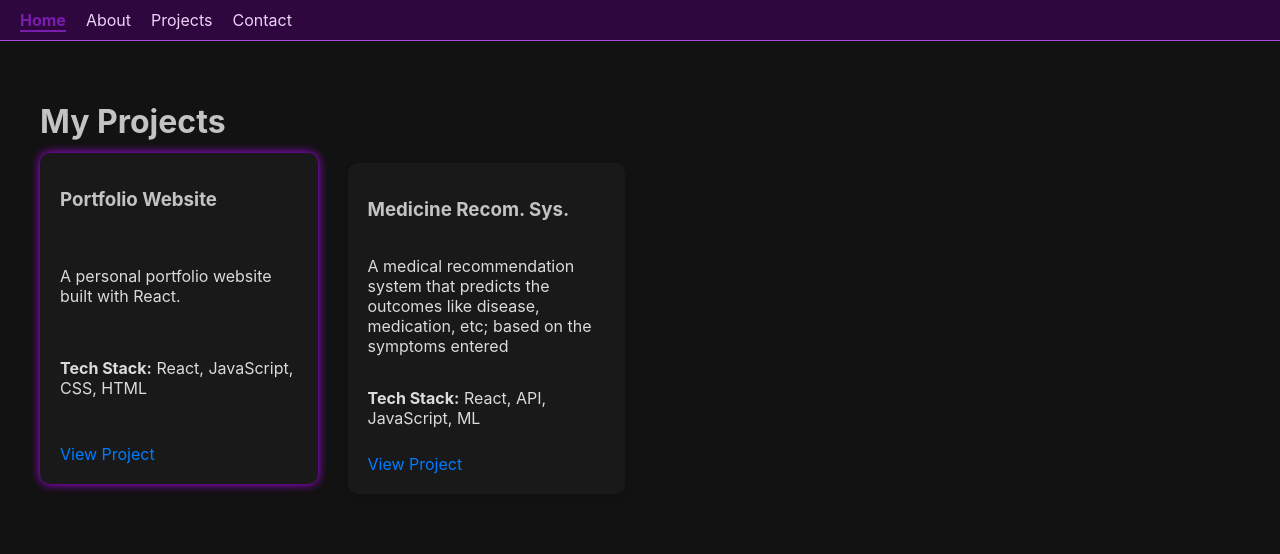
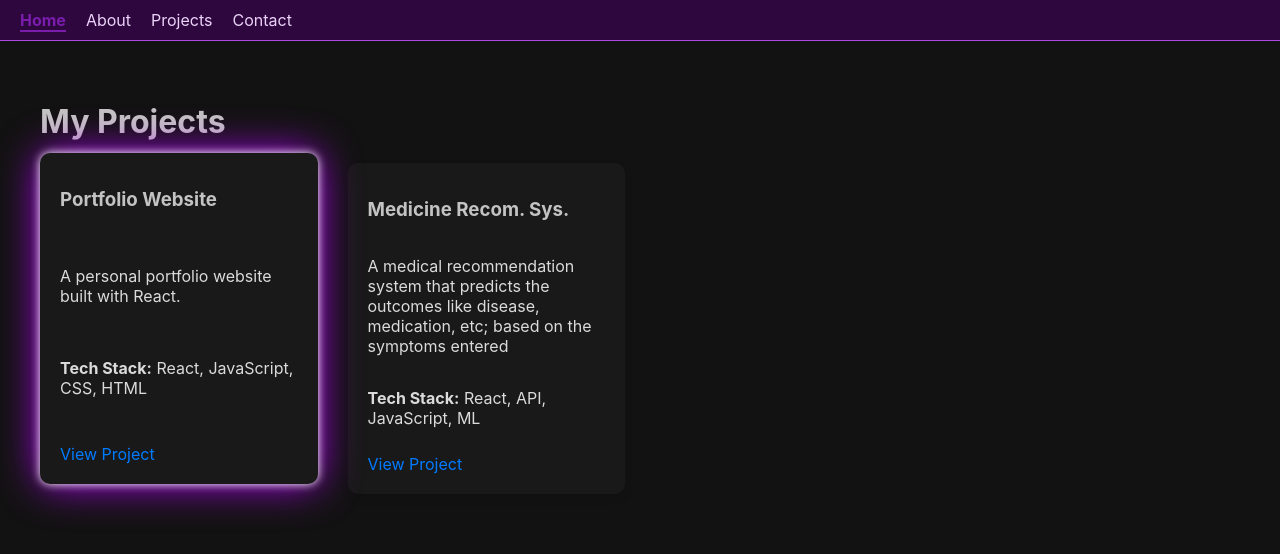
Before and after one commit to AniketKumar10/my-web-profile, a React (Create React App) app in the folder my-web-profile/: page /projects in a window 1280 px wide. In both pictures the pointer is over the element 178 px from the left and 328 px from the top of the page. Shown: the top 554 px of the page. Built offline with nearby package versions, Linux system fonts and the light colour scheme.

Commit message:
updated neon-eff on Project-css

```diff
--- a/my-web-profile/src/pages/Projects.css
+++ b/my-web-profile/src/pages/Projects.css
@@ -31,7 +31,7 @@ body {
 }
 
 .project-card:hover {
-    box-shadow: 0 0 10px #b700ff
+    box-shadow: 0 0 10px #ffffff, 0 0 40px #b700ff;
   }
 
 .project-image {
```
